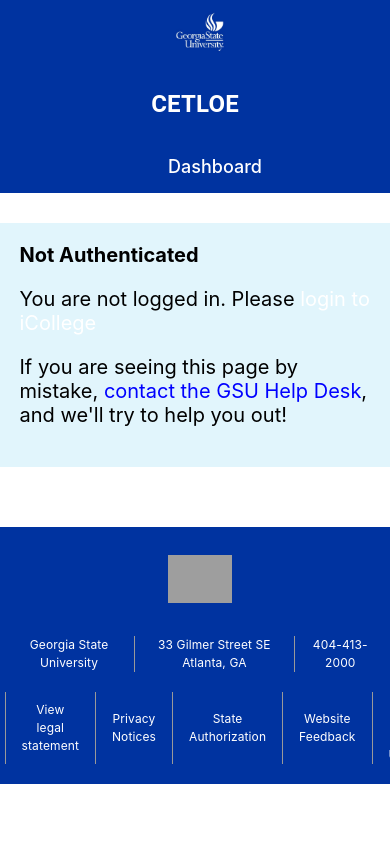
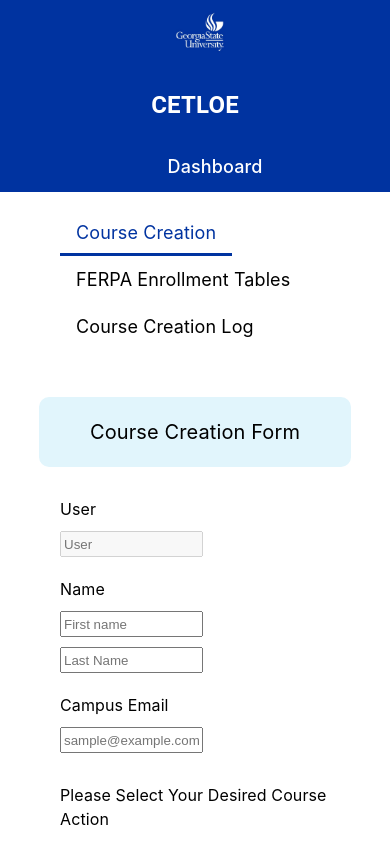
Before and after one commit to HarshithaNaladala/AdminDashboard, a React (Create React App) app: page / in a window 390 px wide. Shown: the top 844 px of the page. Built offline with nearby package versions, Linux system fonts and the light colour scheme; no server answers; grey boxes are pictures that could not be loaded.

Commit message:
Changes to form and logs

```diff
--- a/src/Components/BuildingSectionForm/BSFormSubmitHandler.js
+++ b/src/Components/BuildingSectionForm/BSFormSubmitHandler.js
@@ -55,8 +55,6 @@
           additionalInstructors: campusId,
         };
 
-        // const response = await axios.post('https://learningtoolsdev.gsu.edu/lti_tools/admindashboard/createcourse', data);
-        // const response = await axios.post('https://learningtoolsdev.gsu.edu/admindashboard/api/log?token=uwUdJxI/X17AOyqTDG9gY57pr7/QbGaFHGQtwsFDwEDvYgsccsVR4g==&page=1&name=j', data);
         const response = await axios.post('https://learningtoolsdev.gsu.edu/admindashboard/api/courses?token=uwUdJxI/X17AOyqTDG9gY57pr7/QbGaFHGQtwsFDwEDvYgsccsVR4g==', data);
 
         console.log('API Response:', response.data);
--- a/src/Components/Forms/Forms.css
+++ b/src/Components/Forms/Forms.css
@@ -4,8 +4,8 @@
     flex-direction: column;
 }
 
-.title{
-    background-color: rgb(110, 139, 200);
+.form-title{
+    background-color: #e1f5fc;
     margin: 30px 0px 10px 0px;
     text-align: center;
     padding: 20px 0px;
@@ -36,7 +36,7 @@
     margin-left: 40px;
 }
 
-@media screen and (max-width: 768px) {
+@media screen and (max-width: 770px) {
     .ur{
         display: block;
         margin: 0px;
--- a/src/Components/Forms/Forms.js
+++ b/src/Components/Forms/Forms.js
@@ -7,12 +7,11 @@
 import WindowResizeUseEffect from "./WindowResizeUseEffect";
 import UserFormData from "./UserFormData";
 
-export default function Forms() {
+export default function Forms({ userName }) {
   const [selectedCourse, setSelectedCourse] = useState("");
   const [flexDirection, setFlexDirection] = useState("column");
 
   const {
-    user,
     firstName,
     lastName,
     campusEmail,
@@ -34,7 +33,7 @@
 
   const renderFormFields = () => (
     <UserFormFields
-      user={user}
+      userName={userName}
       firstName={firstName}
       lastName={lastName}
       campusEmail={campusEmail}
@@ -48,7 +47,7 @@
 
   const renderCourseForm = (Component) => (
     <Component
-      user={user}
+      user={userName}
       firstName={firstName}
       lastName={lastName}
       campusEmail={campusEmail}
@@ -58,7 +57,7 @@
 
   return (
     <div className="form-container">
-      <div className="title">Course Creation Form</div>
+      <div className="form-title">Course Creation Form</div>
       <div className="form-body">
         <form className="form">
           {renderFormFields()}
--- a/src/Components/Forms/UserFormData.js
+++ b/src/Components/Forms/UserFormData.js
@@ -1,14 +1,9 @@
 import { useState } from 'react';
 
 export default function UserFormData() {
-  const [user, setUser] = useState('');
   const [firstName, setFirstName] = useState('');
   const [lastName, setLastName] = useState('');
   const [campusEmail, setCampusEmail] = useState('');
-
-  const handleUserChange = (e) => {
-    setUser(e.target.value);
-  };
 
   const handleFirstNameChange = (e) => {
     setFirstName(e.target.value);
@@ -23,18 +18,15 @@
   };
 
   const resetUserForm = () => {
-    setUser('');
     setFirstName('');
     setLastName('');
     setCampusEmail('');
   }
 
   return {
-    user,
     firstName,
     lastName,
     campusEmail,
-    handleUserChange,
     handleFirstNameChange,
     handleLastNameChange,
     handleCampusEmailChange,
--- a/src/Components/Forms/UserFormFields.js
+++ b/src/Components/Forms/UserFormFields.js
@@ -1,7 +1,7 @@
 import React from 'react';
 import './UserFormFields.css';
 
-export default function UserFormFields({ user, firstName, lastName, campusEmail, handleUserChange, handleFirstNameChange, handleLastNameChange, handleCampusEmailChange, flexDirection }) {
+export default function UserFormFields({ userName, firstName, lastName, campusEmail, handleUserChange, handleFirstNameChange, handleLastNameChange, handleCampusEmailChange, flexDirection }) {
   return (
     <>
       <div className='user' style={{ display: 'flex', flexDirection }}>
@@ -11,8 +11,9 @@
             name="user"
             className='user-input'
             placeholder='User'
-            value={user}
-            onChange={handleUserChange}>
+            value={userName}
+            onChange={handleUserChange}
+            disabled={true} >
         </input>
       </div>
       <div className='fullname' style={{ display: 'flex', flexDirection }}>
--- a/src/Components/Home/Home.js
+++ b/src/Components/Home/Home.js
@@ -15,6 +15,7 @@
   useEffect(() => {
     async function fetchLoginUrl() {
       try {
+        console.log("Entered try");
         const response = await fetch(
           "https://learningtoolsdev.gsu.edu/admindashboard2/auth/loggedin"
         );
@@ -62,7 +63,7 @@
   };
 
   /* For GSU Servers use if (user.d2lid) { */
-  if (user.d2lid) {
+  if (1 == 1) {
     /* For localhost testing use if (1 == 1) { */
     //   if (1 == 1) {
     return (
@@ -79,7 +80,7 @@
             )}
           </div>
           <div className="body">
-            {showForm && showSubnavbar && <Forms />}
+            {showForm && showSubnavbar && <Forms userName={user.name}/>}
             {showTables && showSubnavbar && <Tables />}
             {showLogs && showSubnavbar && <Logs />}
             <Footer></Footer>
--- a/src/Components/Logs/Logs.css
+++ b/src/Components/Logs/Logs.css
@@ -54,7 +54,7 @@
     }
 }
 
-@media screen and (max-width: 915px) {
+@media screen and (max-width: 1200px) {
     .LogsData th:not(:nth-child(1), :nth-child(2), :nth-child(3)),
     .LogsData td:not(:nth-child(1), :nth-child(2), :nth-child(3)) {
         display: none;
--- a/src/Components/Logs/RenderLogsTable.js
+++ b/src/Components/Logs/RenderLogsTable.js
@@ -11,23 +11,27 @@
         <table className="LogsData">
             <thead>
                 <tr>
+                    <th>Date Added</th>
                     <th>Course Type</th>
                     <th>Requestor Email</th>
-                    <th>Subject Code</th>
-                    <th>Semester</th>
-                    <th>Academic Year</th>
-                    <th>Course Number</th>
+                    <th>Additional Instructors</th>
+                    <th>Course Offering Code</th>
+                    <th>Course Name</th>
+                    <th>Date Created</th>
+                    <th>Date Enrolled</th>
                 </tr>
             </thead>
             <tbody>
                 {currentData.map((row, index) => (
                     <tr key={index}>
+                        <td>{row.dateAdded}</td>
                         <td>{row.courseType}</td>
                         <td>{row.requestorEmail}</td>
-                        <td>{row.subjectCode}</td>
-                        <td>{row.semester}</td>
-                        <td>{row.academicYear}</td>
-                        <td>{row.courseNumber}</td>
+                        <td>{row.additionalInstructors}</td>
+                        <td>{row.courseOfferingCode}</td>
+                        <td>{row.courseName}</td>
+                        <td>{row.dateCreated}</td>
+                        <td>{row.dateEnrolled}</td>
                     </tr>
                 ))}
             </tbody>
--- a/src/Components/SubNavbar/Subnavbar.css
+++ b/src/Components/SubNavbar/Subnavbar.css
@@ -3,7 +3,7 @@
     display: flex;
     align-items: center;
     width: 100%;
-    height: 80px;
+    height: auto;
   }
 
   .subnavbar-container ul {
@@ -45,3 +45,20 @@
     display: flex;
     justify-content: space-between;
   }
+
+  @media screen and (max-width: 800px){
+    .subnavbar-container ul {
+      flex-direction: column; /* Place items vertically */
+      align-items: center; /* Center items horizontally */
+    }
+
+    .subnavbar-container ul li {
+      float: none;
+      width: 100%; /* Add vertical spacing */
+    }
+
+    .subnavbar-container ul li a {
+      text-align: center; /* Center text horizontally */
+      margin: 5px 0px;
+    }
+  }
```
